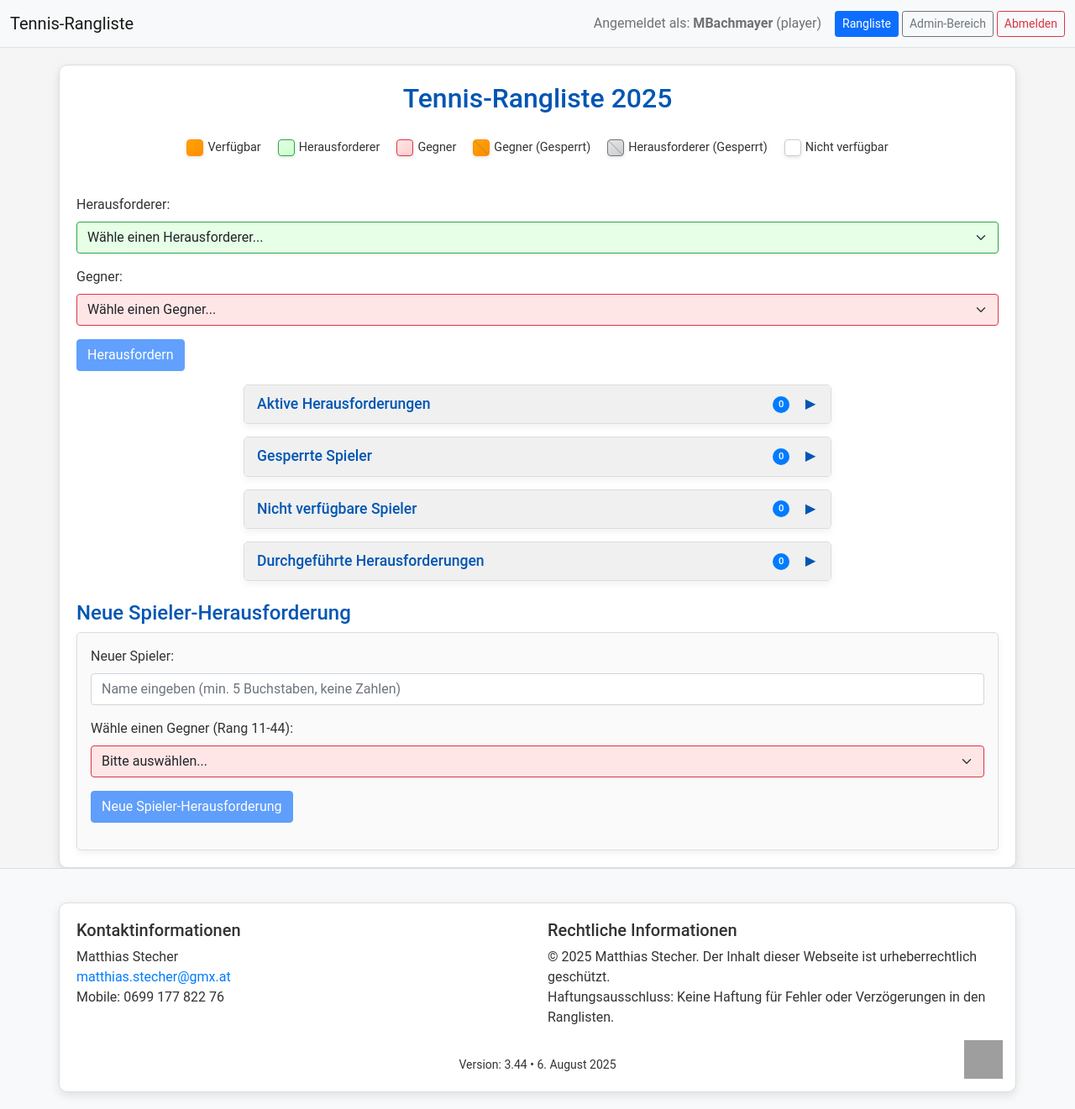
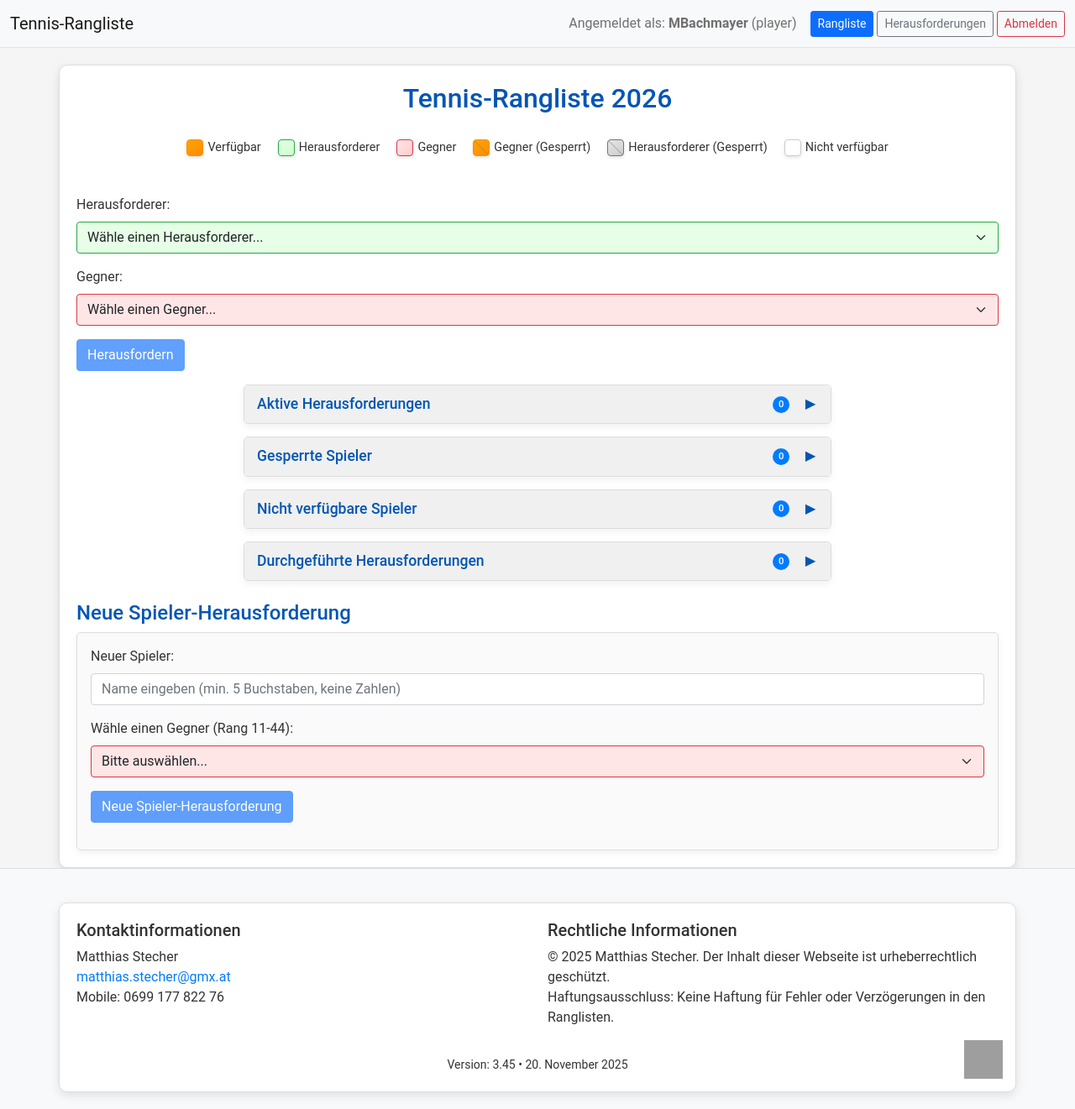
Before and after one commit to AINxtGenDev/stecher_tennis, a Flask app: page /index in a window 1280 px wide. Shown: the whole page at 84% size. Run offline with Flask 3, Linux system fonts and the light colour scheme; a user stored in the database is signed in; some libraries are stand-ins or nearby versions; grey boxes are pictures that could not be loaded.

Commit message:
button text changed to Herausforderungen

```diff
--- a/templates/admin.html
+++ b/templates/admin.html
@@ -68,7 +68,7 @@
         <div>
           <a href="{{ url_for('index') }}" class="btn btn-sm btn-outline-primary {% if request.endpoint == 'index' %}active{% endif %}">Rangliste</a>
           {% if current_user.privilege_level in ['admin', 'superadmin'] %}
-            <a href="{{ url_for('admin') }}" class="btn btn-sm btn-outline-secondary {% if request.endpoint == 'admin' %}active{% endif %}">Admin-Bereich</a>
+            <a href="{{ url_for('admin') }}" class="btn btn-sm btn-outline-secondary {% if request.endpoint == 'admin' %}active{% endif %}">Herausforderungen</a>
           {% endif %}
           {% if current_user.privilege_level == 'superadmin' %}
             <a href="{{ url_for('db_settings') }}" class="btn btn-sm btn-outline-secondary {% if request.endpoint == 'db_settings' %}active{% endif %}">DB-Einstellungen</a>
--- a/templates/db_settings.html
+++ b/templates/db_settings.html
@@ -67,7 +67,7 @@
             </span>
             <div>
               <a href="{{ url_for('index') }}" class="btn btn-sm btn-outline-primary {% if request.endpoint == 'index' %}active{% endif %}">Rangliste</a>
-              <a href="{{ url_for('admin') }}" class="btn btn-sm btn-outline-secondary {% if request.endpoint == 'admin' %}active{% endif %}">Admin-Bereich</a>
+              <a href="{{ url_for('admin') }}" class="btn btn-sm btn-outline-secondary {% if request.endpoint == 'admin' %}active{% endif %}">Herausforderungen</a>
               {% if current_user.privilege_level == 'superadmin' %}
                 <a href="{{ url_for('db_settings') }}" class="btn btn-sm btn-outline-secondary {% if request.endpoint == 'db_settings' %}active{% endif %}">DB-Einstellungen</a>
               {% endif %}
--- a/templates/index.html
+++ b/templates/index.html
@@ -3,7 +3,7 @@
 <head>
   <meta charset="UTF-8" />
   <meta name="viewport" content="width=device-width, initial-scale=1.0" />
-  <title>Tennis-Rangliste 2025 - Matthias Stecher</title>
+  <title>Tennis-Rangliste 2026 - Matthias Stecher</title>
   <meta name="csrf-token" content="{{ csrf_token() }}">
   <link rel="stylesheet" href="https://cdnjs.cloudflare.com/ajax/libs/bootstrap/5.1.3/css/bootstrap.min.css" />
   <script src="https://code.jquery.com/jquery-3.6.0.min.js"></script>
@@ -233,7 +233,7 @@
         </span>
         <div>
           <a href="{{ url_for('index') }}" class="btn btn-sm btn-outline-primary {% if request.endpoint == 'index' %}active{% endif %}">Rangliste</a>
-          <a href="{{ url_for('admin') }}" class="btn btn-sm btn-outline-secondary {% if request.endpoint == 'admin' %}active{% endif %}">Admin-Bereich</a>
+          <a href="{{ url_for('admin') }}" class="btn btn-sm btn-outline-secondary {% if request.endpoint == 'admin' %}active{% endif %}">Herausforderungen</a>
           {% if current_user.privilege_level == 'superadmin' %}
             <a href="{{ url_for('db_settings') }}" class="btn btn-sm btn-outline-secondary {% if request.endpoint == 'db_settings' %}active{% endif %}">DB-Einstellungen</a>
           {% endif %}
@@ -259,7 +259,7 @@
 
   <!-- Main Application Container -->
   <div class="container">
-    <h2 class="text-center mb-4">Tennis-Rangliste 2025</h2>
+    <h2 class="text-center mb-4">Tennis-Rangliste 2026</h2>
     <div class="legend">
       <div class="legend-item available"><div class="legend-color"></div>Verfügbar</div>
       <div class="legend-item challenger"><div class="legend-color"></div>Herausforderer</div>
@@ -384,7 +384,7 @@
         <div class="col-md-6 mb-3 mb-md-0"><h5>Kontaktinformationen</h5><p>Matthias Stecher<br /><a href="mailto:matthias.stecher@hpe.com">matthias.stecher@gmx.at</a><br />Mobile: 0699 177 822 76</p></div>
         <div class="col-md-6"><h5>Rechtliche Informationen</h5><p>© 2025 Matthias Stecher. Der Inhalt dieser Webseite ist urheberrechtlich geschützt.<br />Haftungsausschluss: Keine Haftung für Fehler oder Verzögerungen in den Ranglisten.</p></div>
       </div>
-      <div class="row"><div class="col-12 text-center mt-3"><small>Version: 3.44 • 6. August 2025</small></div></div>
+      <div class="row"><div class="col-12 text-center mt-3"><small>Version: 3.45 • 20. November 2025</small></div></div>
       <img id="duckLogo" src="/static/a1_duck_11.png" alt="Duck Logo" width="46" height="46" style="position: absolute; bottom: 15px; right: 15px; cursor: pointer;" />
     </div>
   </footer>
```
